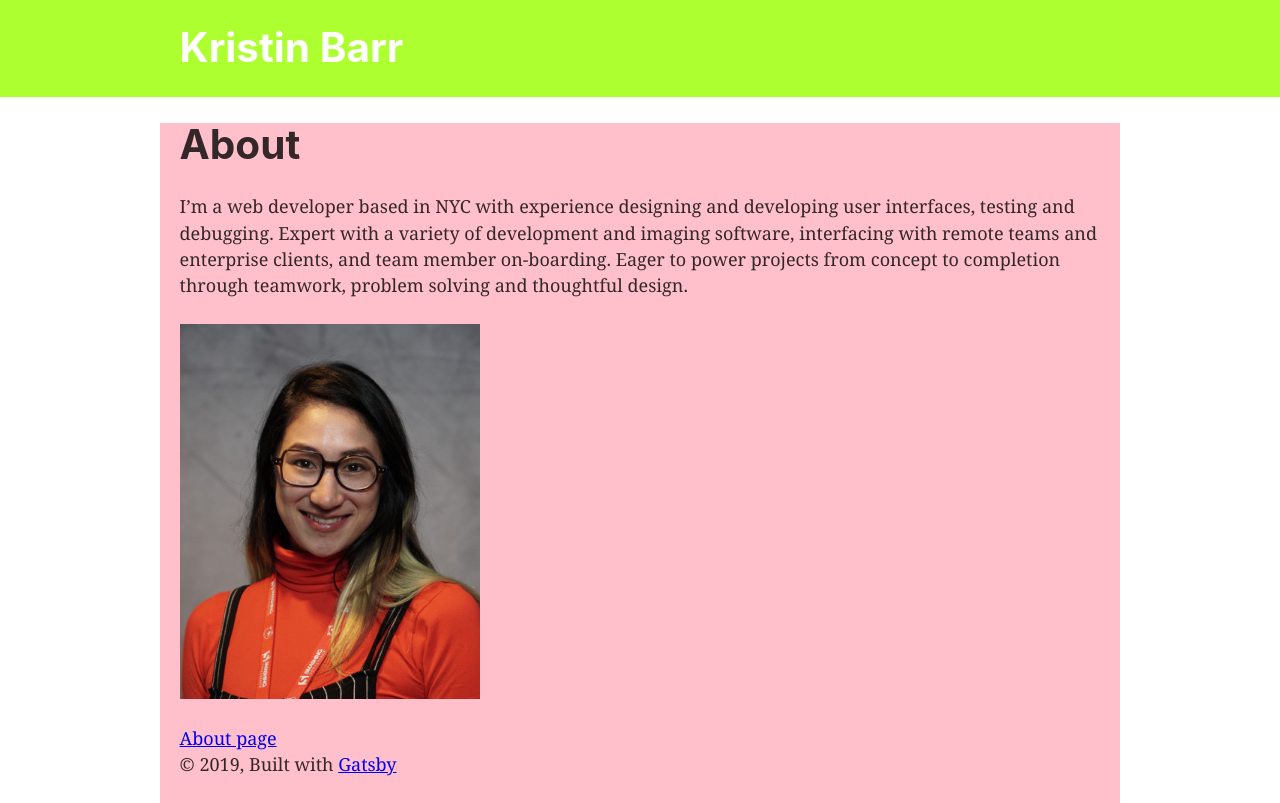
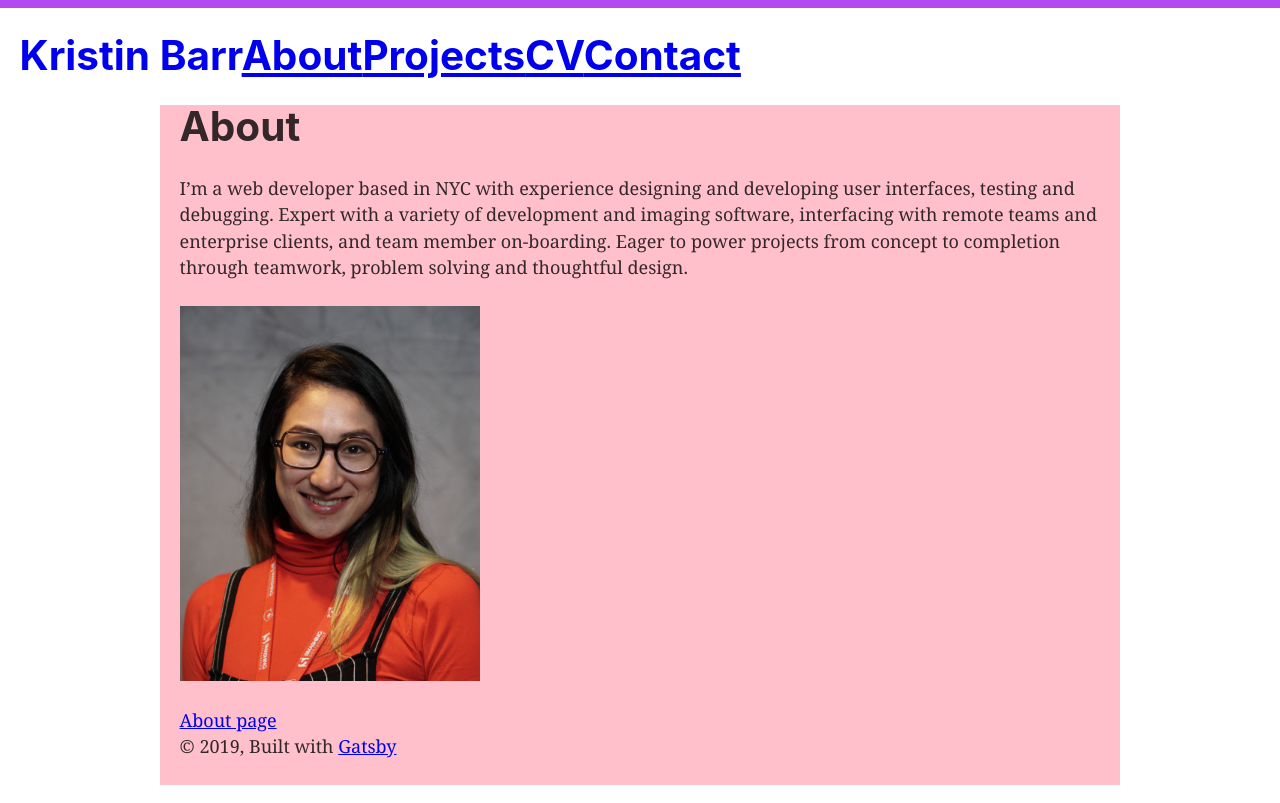
Before and after one commit to Kristinbarr/portfolio-gatsby, a Gatsby site: page / in a window 1280 px wide. Built offline with nearby package versions, Linux system fonts and the light colour scheme; Gatsby itself is replaced by a stand-in of ours.

Commit message:
header emotion comps and styling

```diff
--- a/src/components/header.js
+++ b/src/components/header.js
@@ -1,34 +1,28 @@
+import React from "react"
 import { Link } from "gatsby"
 import PropTypes from "prop-types"
-import React from "react"
+import { HeaderContainer, HeaderInner, HeaderBar, HeaderH1 } from "../styles/headerStyles"
 
 const Header = ({ siteTitle }) => (
-  <header
-    style={{
-      background: `greenYellow`,
-      marginBottom: `1.45rem`,
-    }}
-  >
-    <div
-      style={{
-        margin: `0 auto`,
-        maxWidth: 960,
-        padding: `1.45rem 1.0875rem`,
-      }}
-    >
-      <h1 style={{ margin: 0 }}>
+  <HeaderContainer>
+    <HeaderBar />
+    <HeaderInner>
+      <HeaderH1>
         <Link
           to="/"
           style={{
-            color: `white`,
             textDecoration: `none`,
           }}
         >
           {siteTitle}
         </Link>
-      </h1>
-    </div>
-  </header>
+        <Link to="/about">About</Link>
+        <Link to="/projects">Projects</Link>
+        <Link to="/cv">CV</Link>
+        <Link to="/contact">Contact</Link>
+      </HeaderH1>
+    </HeaderInner>
+  </HeaderContainer>
 )
 
 Header.propTypes = {
--- a/src/styles/headerStyles.js
+++ b/src/styles/headerStyles.js
@@ -1,19 +1,19 @@
 import styled from "@emotion/styled"
 import { css } from "@emotion/core"
-
 
 export const HeaderContainer = styled.header`
   background: #fff;
   marginBottom: 1.45rem;
 `
-
 export const HeaderInner = styled.div`
   margin: 0 auto;
   maxWidth: 960;
   padding: 1.45rem 1.0875rem;
 `
-
 export const HeaderBar = styled.div`
   background: #b24af2;
   height: 8px;
 `
+export const HeaderH1 = styled.h1`
+  margin: 0;
+`
```
